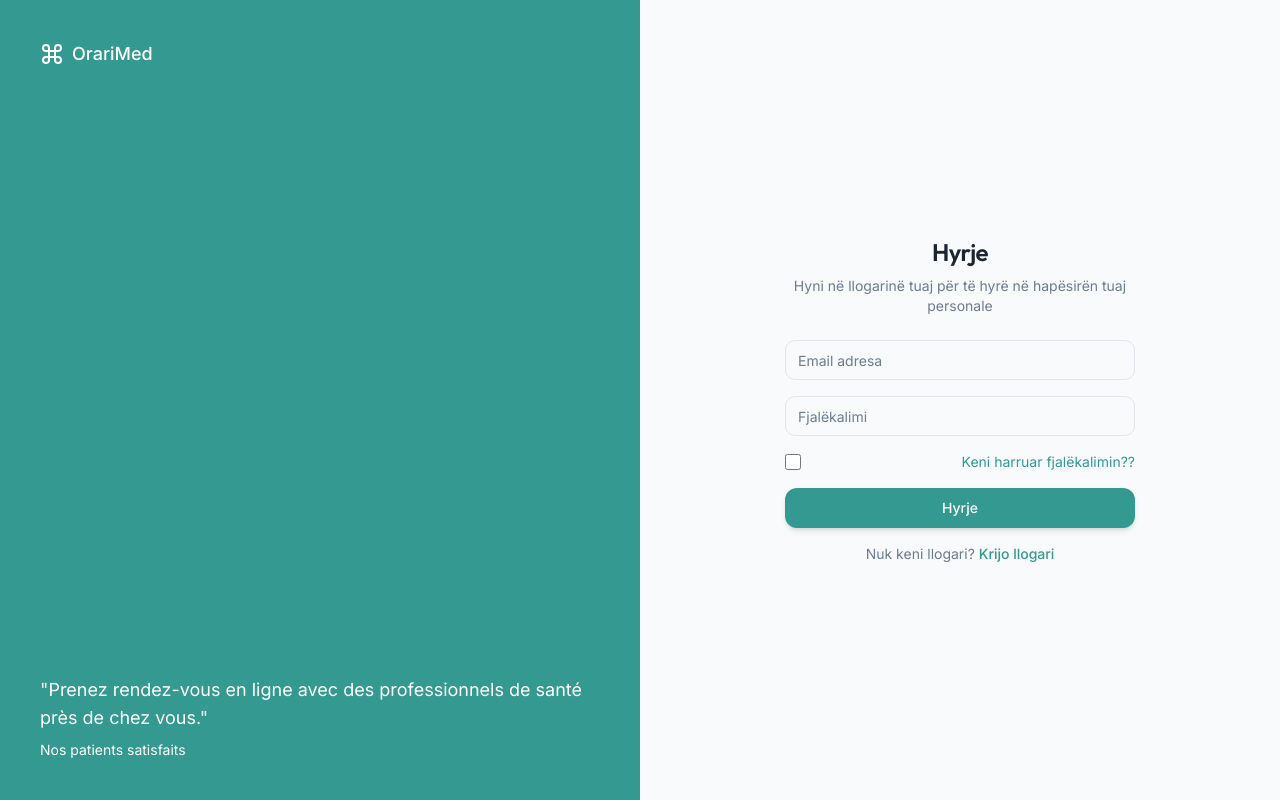
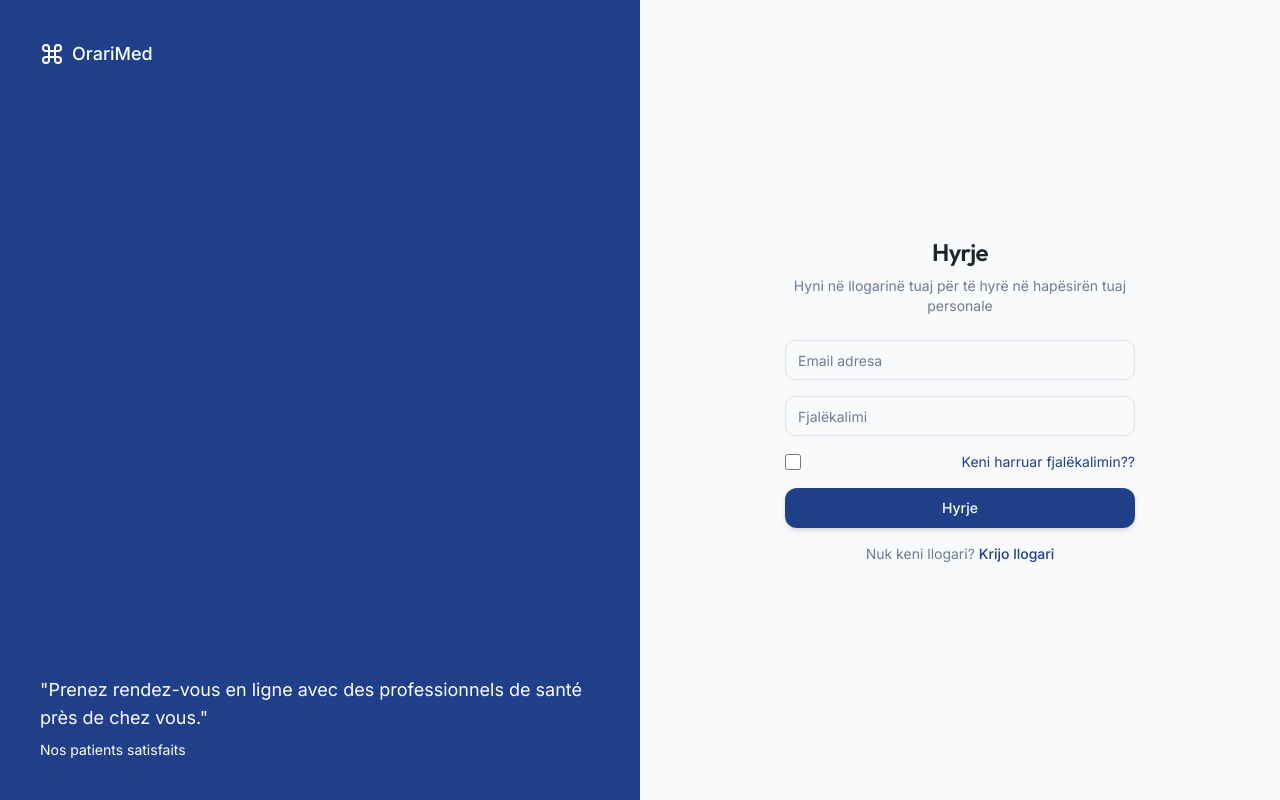
Before and after one commit to alexandrechabs/orarimed-front, a React (Vite) app: page /login in a window 1280 px wide. Built offline with nearby package versions, Linux system fonts and the light colour scheme; no server answers.

Commit message:
change color

```diff
--- a/src/index.css
+++ b/src/index.css
@@ -17,7 +17,7 @@
     --popover-foreground: 215 25% 15%;
 
     /* Deep Medical Blue */
-    --primary: 175 50% 40%;
+    --primary: 222 63% 33%;
     --primary-foreground: 0 0% 100%;
 
     /* Soft Gray Blue */
@@ -25,7 +25,7 @@
     --secondary-foreground: 215 25% 20%;
 
     /* Warm Teal Accent */
-    --accent: 175 50% 40%;
+    --accent: 222 63% 33%;
     --accent-foreground: 0 0% 100%;
 
     --muted: 210 15% 93%;
@@ -36,25 +36,25 @@
 
     --border: 210 20% 90%;
     --input: 210 20% 90%;
-    --ring: 175 50% 40%;
+    --ring: 222 63% 33%;
 
     --radius: 0.75rem;
 
     /* Custom tokens */
-    --hero-gradient: linear-gradient(135deg, hsl(210 55% 25%) 0%, hsl(200 50% 35%) 50%, hsl(175 50% 40%) 100%);
+    --hero-gradient: linear-gradient(135deg, hsl(210 55% 25%) 0%, hsl(210 55% 30%) 50%, hsl(222 63% 33%) 100%);
     --card-shadow: 0 4px 20px -4px hsl(210 55% 25% / 0.08);
     --card-shadow-hover: 0 8px 30px -4px hsl(210 55% 25% / 0.15);
-    --glow-accent: 0 0 40px hsl(175 50% 40% / 0.2);
+    --glow-accent: 0 0 40px hsl(222 63% 33% / 0.2);
 
     /* Sidebar */
     --sidebar-background: 0 0% 98%;
     --sidebar-foreground: 215 25% 15%;
-    --sidebar-primary: 210 55% 25%;
+    --sidebar-primary: 222 63% 33%;
     --sidebar-primary-foreground: 0 0% 100%;
     --sidebar-accent: 210 20% 96%;
     --sidebar-accent-foreground: 215 25% 20%;
     --sidebar-border: 210 20% 90%;
-    --sidebar-ring: 210 55% 25%;
+    --sidebar-ring: 222 63% 33%;
   }
 
   .dark {
@@ -67,13 +67,13 @@
     --popover: 215 25% 13%;
     --popover-foreground: 210 20% 98%;
 
-    --primary: 175 50% 45%;
+    --primary: 222 60% 40%;
     --primary-foreground: 215 25% 10%;
 
     --secondary: 215 20% 18%;
     --secondary-foreground: 210 20% 95%;
 
-    --accent: 175 50% 45%;
+    --accent: 222 60% 40%;
     --accent-foreground: 215 25% 10%;
 
     --muted: 215 20% 20%;
@@ -84,20 +84,20 @@
 
     --border: 215 20% 20%;
     --input: 215 20% 20%;
-    --ring: 175 50% 45%;
+    --ring: 222 60% 40%;
 
-    --hero-gradient: linear-gradient(135deg, hsl(215 25% 15%) 0%, hsl(210 30% 20%) 50%, hsl(175 40% 25%) 100%);
+    --hero-gradient: linear-gradient(135deg, hsl(215 25% 15%) 0%, hsl(210 30% 20%) 50%, hsl(222 50% 30%) 100%);
     --card-shadow: 0 4px 20px -4px hsl(0 0% 0% / 0.3);
     --card-shadow-hover: 0 8px 30px -4px hsl(0 0% 0% / 0.4);
 
     --sidebar-background: 215 25% 10%;
     --sidebar-foreground: 210 20% 98%;
-    --sidebar-primary: 175 50% 50%;
+    --sidebar-primary: 222 60% 40%;
     --sidebar-primary-foreground: 215 25% 10%;
     --sidebar-accent: 215 20% 18%;
     --sidebar-accent-foreground: 210 20% 95%;
     --sidebar-border: 215 20% 20%;
-    --sidebar-ring: 175 50% 50%;
+    --sidebar-ring: 222 60% 40%;
   }
 }
 
```
